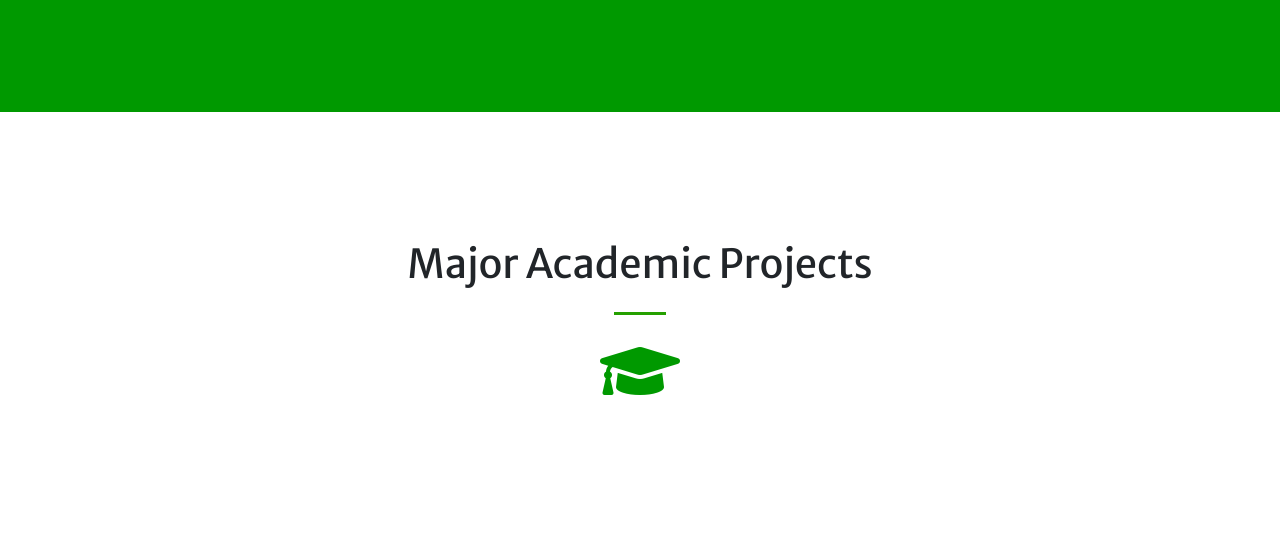
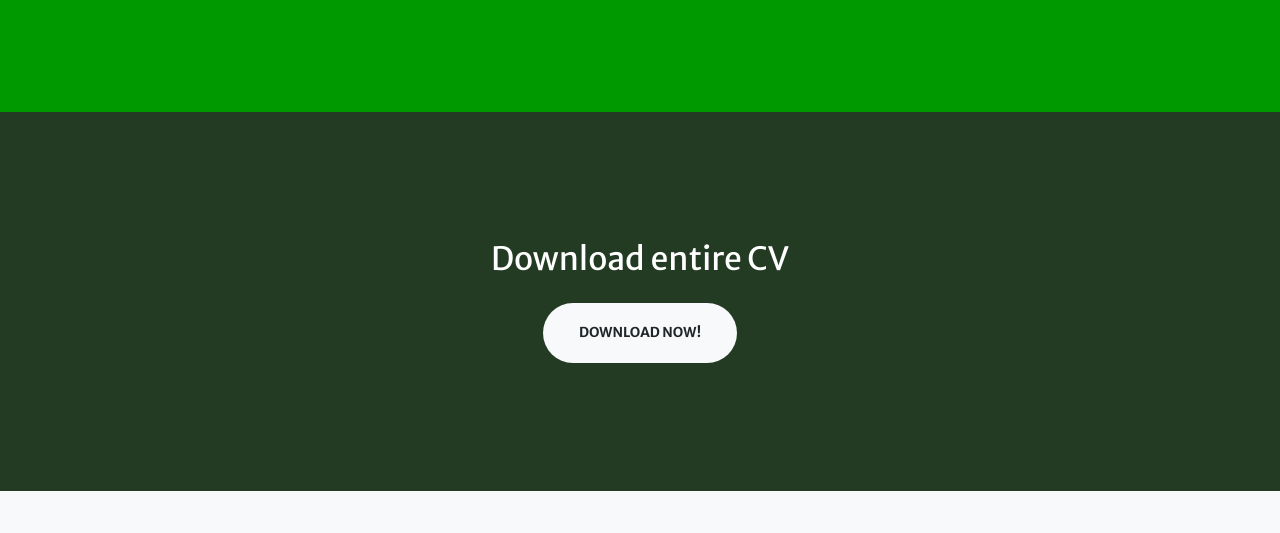
Before and after one commit to ocriado91/ocriado91.github.io, a website: page pages/experience.html in a window 1280 px wide. Shown: the part 2630-3163 px from the top of the page. Drawn offline with Linux system fonts and the light colour scheme.

Commit message:
Remove WIP major academic projects

```diff
--- a/pages/experience.html
+++ b/pages/experience.html
@@ -205,14 +205,14 @@
     </section>
 
     <!-- Major academic projects-->
-    <section class="page-section" id="major_projects">
+    <!-- <section class="page-section" id="major_projects">
       <div class="container">
         <h1 class="text-center mt-0">Major Academic Projects</h1>
         <hr class="divider my-4">
         <div class="text-center">
           <i class="fas fa-4x fa-graduation-cap text-primary mb-4"></i>
         </div>
-        <hr class="divider light my-4">
+        <hr class="divider light my-4"> -->
 
     <!-- <hr class="divider light my-4">
       <ul>
```
